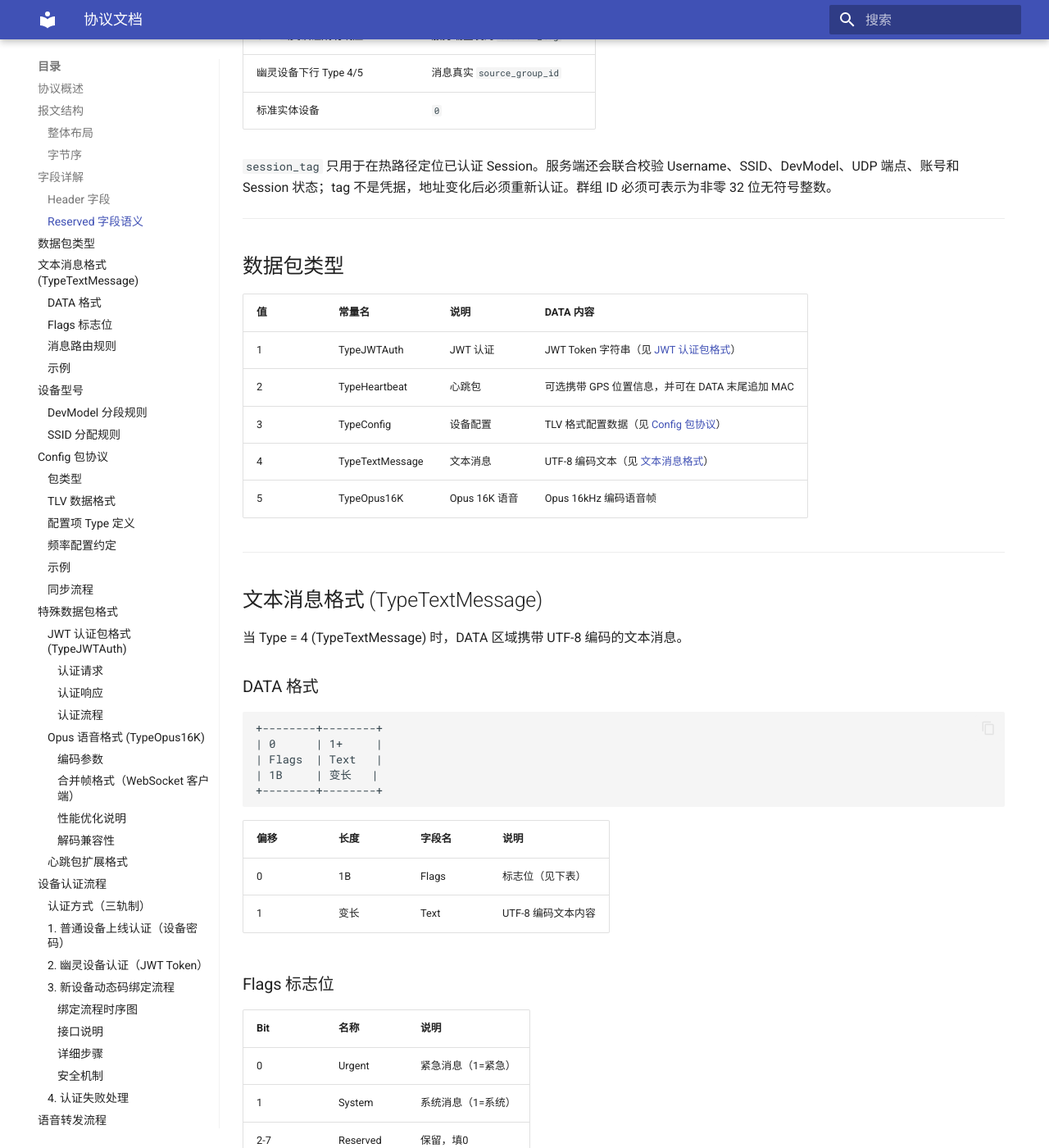
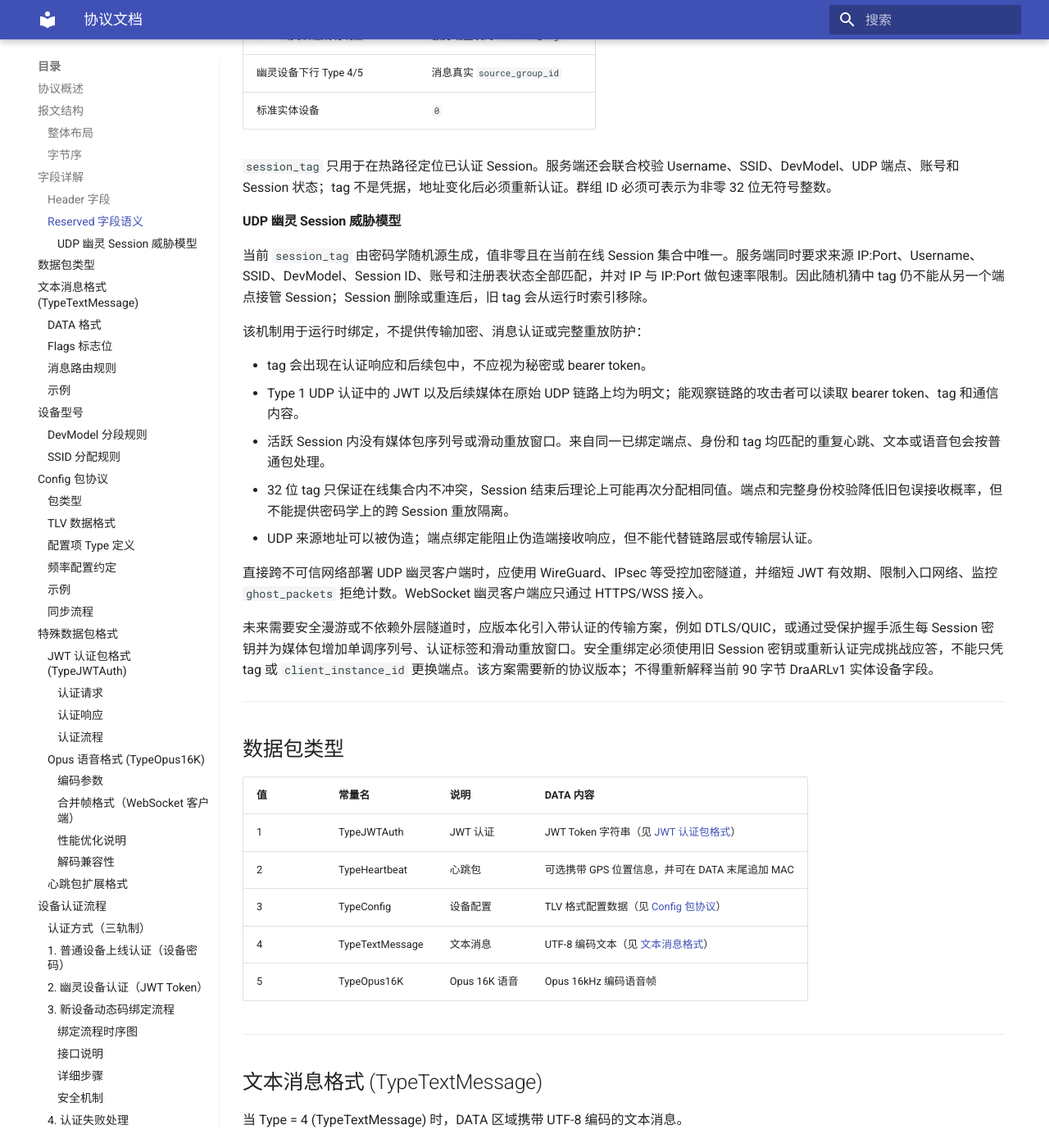
Before and after one commit to Daofengql/DraARL-Server, an MkDocs documentation site: the page built from docs/Protocol.md, in a window 1280 px wide and 1400 px high, scrolled down 1754 px. Shown: the whole window at 82% size. Built offline with MkDocs 1.6.1 and Material for MkDocs 9.7.7, drawn with Linux system fonts in a browser that asks for light colours.

Commit message:
docs: define UDP ghost session threat model

```diff
--- a/docs/Protocol.md
+++ b/docs/Protocol.md
@@ -62,6 +62,22 @@ Reserved 只对幽灵 Session 启用，标准 UDP 实体设备继续填 0：
 | 标准实体设备 | `0` |
 
 `session_tag` 只用于在热路径定位已认证 Session。服务端还会联合校验 Username、SSID、DevModel、UDP 端点、账号和 Session 状态；tag 不是凭据，地址变化后必须重新认证。群组 ID 必须可表示为非零 32 位无符号整数。
+
+#### UDP 幽灵 Session 威胁模型
+
+当前 `session_tag` 由密码学随机源生成，值非零且在当前在线 Session 集合中唯一。服务端同时要求来源 IP:Port、Username、SSID、DevModel、Session ID、账号和注册表状态全部匹配，并对 IP 与 IP:Port 做包速率限制。因此随机猜中 tag 仍不能从另一个端点接管 Session；Session 删除或重连后，旧 tag 会从运行时索引移除。
+
+该机制用于运行时绑定，不提供传输加密、消息认证或完整重放防护：
+
+- tag 会出现在认证响应和后续包中，不应视为秘密或 bearer token。
+- Type 1 UDP 认证中的 JWT 以及后续媒体在原始 UDP 链路上均为明文；能观察链路的攻击者可以读取 bearer token、tag 和通信内容。
+- 活跃 Session 内没有媒体包序列号或滑动重放窗口。来自同一已绑定端点、身份和 tag 均匹配的重复心跳、文本或语音包会按普通包处理。
+- 32 位 tag 只保证在线集合内不冲突，Session 结束后理论上可能再次分配相同值。端点和完整身份校验降低旧包误接收概率，但不能提供密码学上的跨 Session 重放隔离。
+- UDP 来源地址可以被伪造；端点绑定能阻止伪造端接收响应，但不能代替链路层或传输层认证。
+
+直接跨不可信网络部署 UDP 幽灵客户端时，应使用 WireGuard、IPsec 等受控加密隧道，并缩短 JWT 有效期、限制入口网络、监控 `ghost_packets` 拒绝计数。WebSocket 幽灵客户端应只通过 HTTPS/WSS 接入。
+
+未来需要安全漫游或不依赖外层隧道时，应版本化引入带认证的传输方案，例如 DTLS/QUIC，或通过受保护握手派生每 Session 密钥并为媒体包增加单调序列号、认证标签和滑动重放窗口。安全重绑定必须使用旧 Session 密钥或重新认证完成挑战应答，不能只凭 tag 或 `client_instance_id` 更换端点。该方案需要新的协议版本；不得重新解释当前 90 字节 DraARLv1 实体设备字段。
 
 ---
 
```
Also changed, not shown: TODO.md (+0 -1 lines), docs/usage/12-幽灵多端与频道消息升级说明.md (+1 -0 lines).
